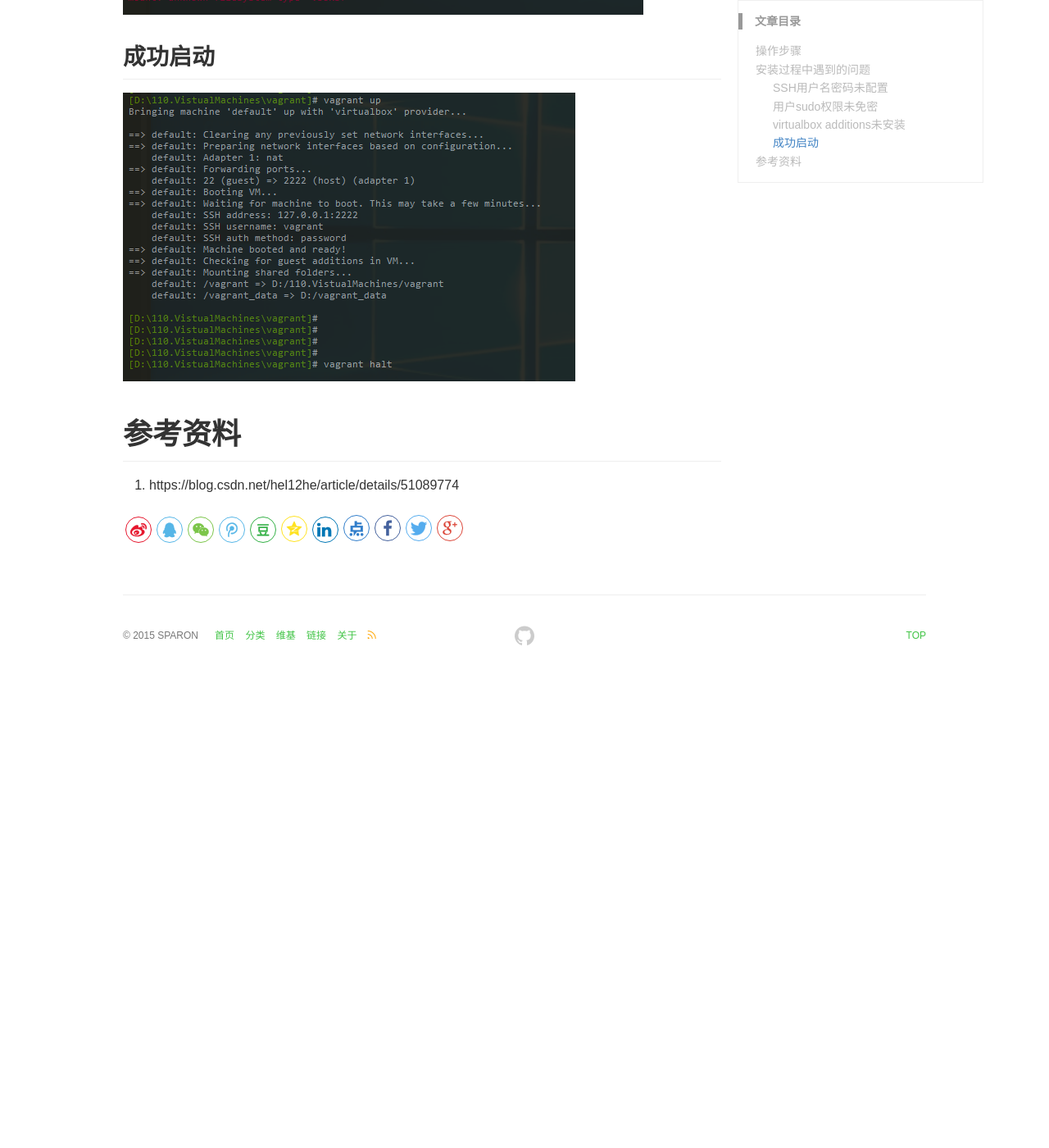
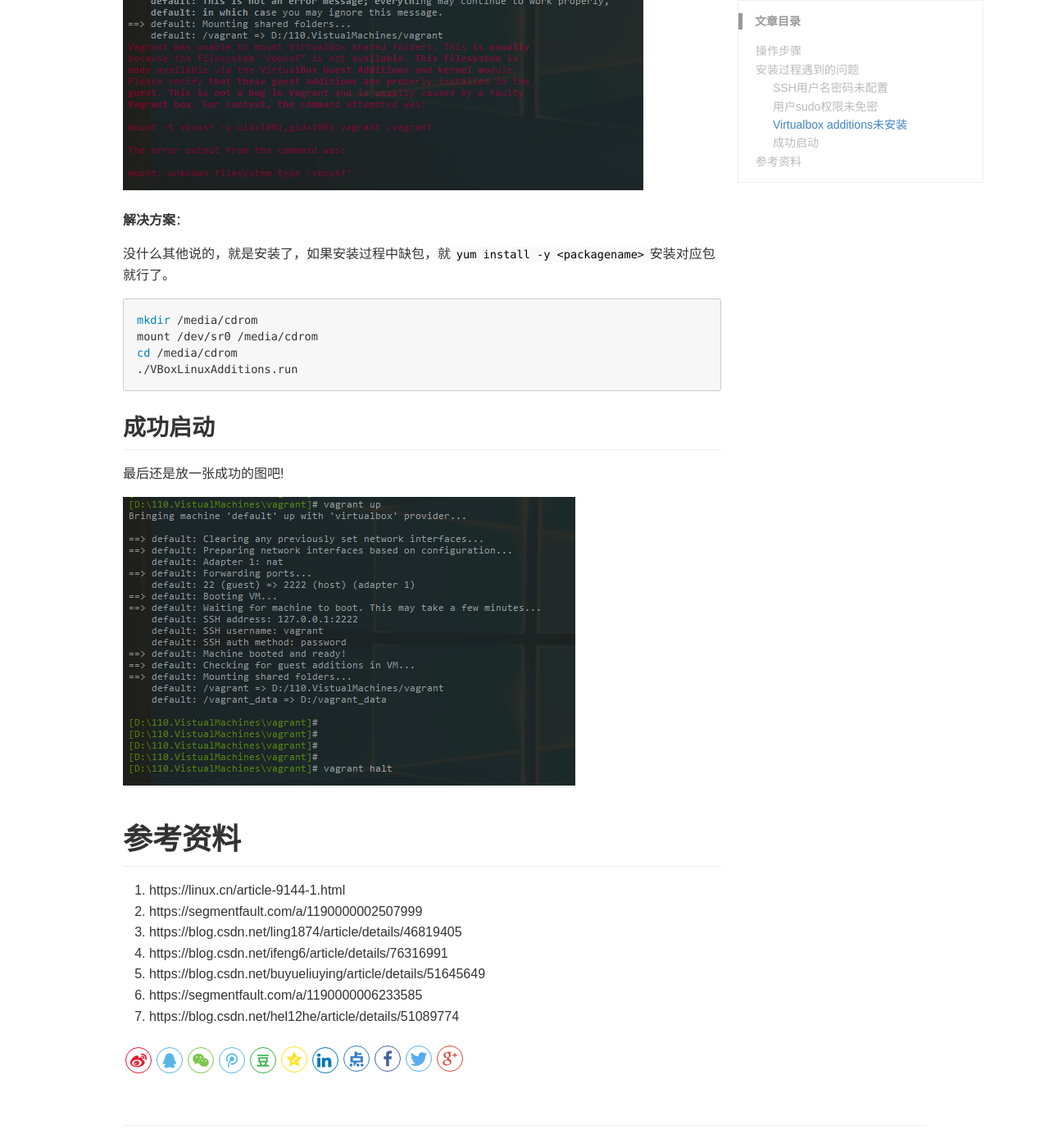
Before and after one commit to SPARON/blog-2016-2, a Jekyll site: the page built from _posts/2018-05-10-手动创建Vagrant虚拟机.md, in a window 1280 px wide and 1400 px high, scrolled down 3201 px. Shown: the whole window at 82% size. Built offline with Jekyll 4.4.1, drawn with Linux system fonts in a browser that asks for light colours; comment, search, counter and statistics services are not loaded; before the commit the page ends 4025 px from its top, so only the background shows below that; some of the changed text lies outside the part shown.

Commit message:
修改文章
Signed-off-by: SPARON <zhaokeyong@126.com>

````diff
--- a/_posts/2018-05-10-手动创建Vagrant虚拟机.md
+++ b/_posts/2018-05-10-手动创建Vagrant虚拟机.md
@@ -27,10 +27,17 @@
 
 ![](/resources/2018-05-10-手动创建Vagrant虚拟机/1-ssh用户名密码未配置_1.PNG)
 
-**解决方案：**
+**解决方案：（以下两种任选其一）**
 
 1. 在vagrantfile中添加ssh用户名、密码配置
-2. 将ssh key文件添加到用户目录的`.ssh`目录下
+
+   ```shell
+   config.vm.boot_timeout = 360
+   config.ssh.username = "vagrant"
+   config.ssh.password = "vagrant"
+   ```
+
+2. 将ssh key文件添加到用户目录的`.ssh`目录下，路径为：`/home/vagrant/.ssh/authorized_keys`
 
 
 
@@ -39,21 +46,47 @@
 ![](/resources/2018-05-10-手动创建Vagrant虚拟机/2-用户sudo权限未免密_1.PNG)
 ![](/resources/2018-05-10-手动创建Vagrant虚拟机/2-用户sudo权限未免密_2.PNG)
 
-**解决方案**
+**解决方案**：
 
-1. `vi /etc/sudoers`添加`NOPASSWD:`
+`vi /etc/sudoers`添加`NOPASSWD:`，如下所示：
+
+```shell
+root    ALL=(ALL)       ALL
+vagrant ALL=(ALL)       NOPASSWD:       ALL
+```
 
 
 
-## virtualbox additions未安装
+## Virtualbox additions未安装
 
 ![](/resources/2018-05-10-手动创建Vagrant虚拟机/3-virtualbox additions未安装_1.PNG)
 
+**解决方案**：
+
+没什么其他说的，就是安装了，如果安装过程中缺包，就`yum install -y <packagename>`安装对应包就行了。
+
+```shell
+mkdir /media/cdrom
+mount /dev/sr0 /media/cdrom
+cd /media/cdrom
+./VBoxLinuxAdditions.run
+```
+
+
+
 ## 成功启动
+最后还是放一张成功的图吧!
+
 ![](/resources/2018-05-10-手动创建Vagrant虚拟机/4-成功.PNG)
 
 
 
 # 参考资料
 
-1. https://blog.csdn.net/hel12he/article/details/51089774
+1. https://linux.cn/article-9144-1.html
+2. https://segmentfault.com/a/1190000002507999
+3. https://blog.csdn.net/ling1874/article/details/46819405
+4. https://blog.csdn.net/ifeng6/article/details/76316991
+5. https://blog.csdn.net/buyueliuying/article/details/51645649
+6. https://segmentfault.com/a/1190000006233585
+7. https://blog.csdn.net/hel12he/article/details/51089774
````
Also changed, not shown: other parts of _posts/2018-05-10-手动创建Vagrant虚拟机.md (+1 -1 lines).
